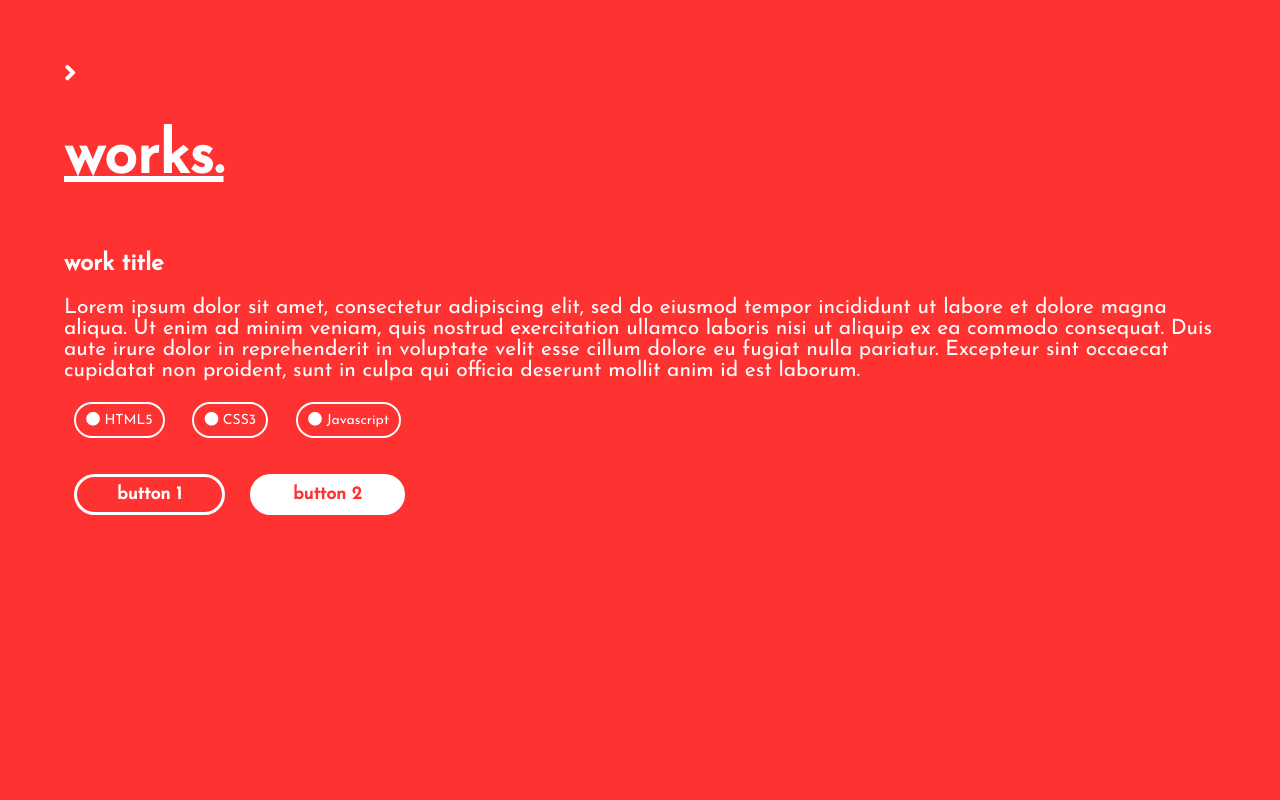
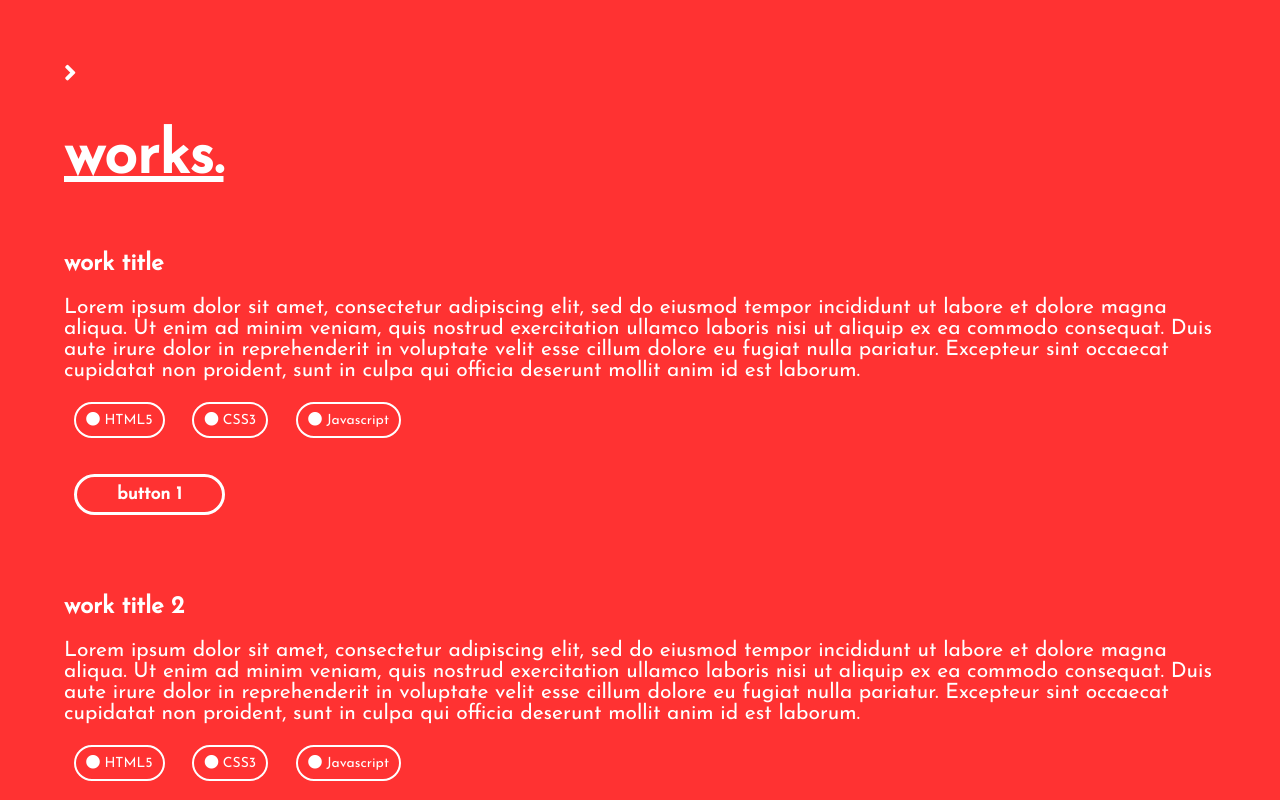
Before and after one commit to AnssiAhokas/portfolio, a plain HTML site: page index.html in a window 1280 px wide. Both pictures are taken after a click on the link "work". Drawn offline with nearby package versions, Linux system fonts and the light colour scheme.

Commit message:
Update index.html

```diff
--- a/index.html
+++ b/index.html
@@ -58,7 +58,18 @@
                 <div><i class="fas fa-circle"></i>&nbsp;Javascript</div>
             </div>
             <button class="btn_one">button 1</button>
-            <button class="btn_two">button 2</button>
+        </section>
+        <section>
+            <h2>work title 2</h2>
+            <p>
+                Lorem ipsum dolor sit amet, consectetur adipiscing elit, sed do eiusmod tempor incididunt ut labore et dolore magna aliqua. Ut enim ad minim veniam, quis nostrud exercitation ullamco laboris nisi ut aliquip ex ea commodo consequat. Duis aute irure dolor in reprehenderit in voluptate velit esse cillum dolore eu fugiat nulla pariatur. Excepteur sint occaecat cupidatat non proident, sunt in culpa qui officia deserunt mollit anim id est laborum.
+            </p>
+            <div id="used">
+                <div><i class="fas fa-circle"></i>&nbsp;HTML5</div>
+                <div><i class="fas fa-circle"></i>&nbsp;CSS3</div>
+                <div><i class="fas fa-circle"></i>&nbsp;Javascript</div>
+            </div>
+            <button class="btn_one">button 1</button>
         </section>
     </div>
     <div id="about_container" class="container">
```
